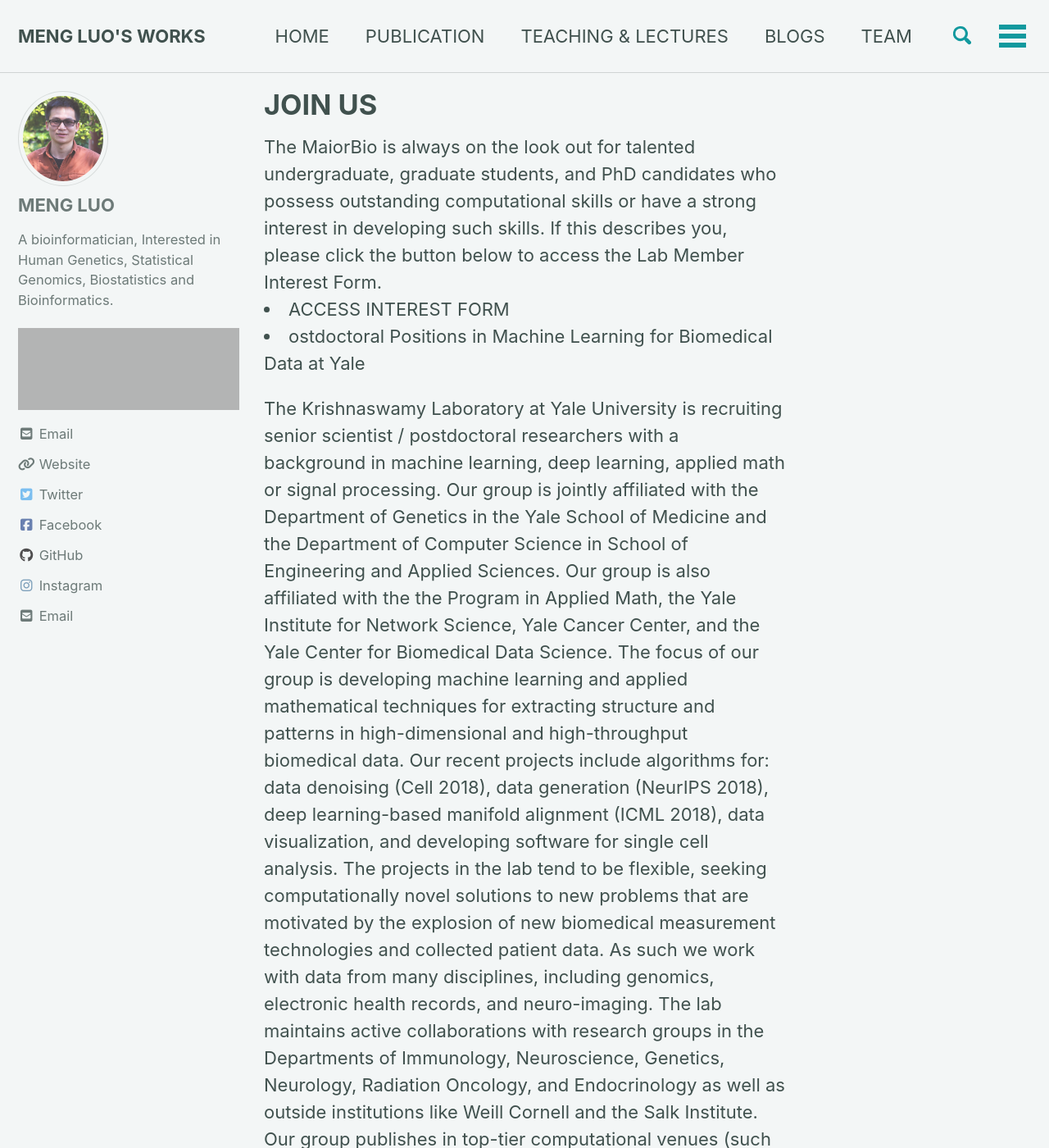
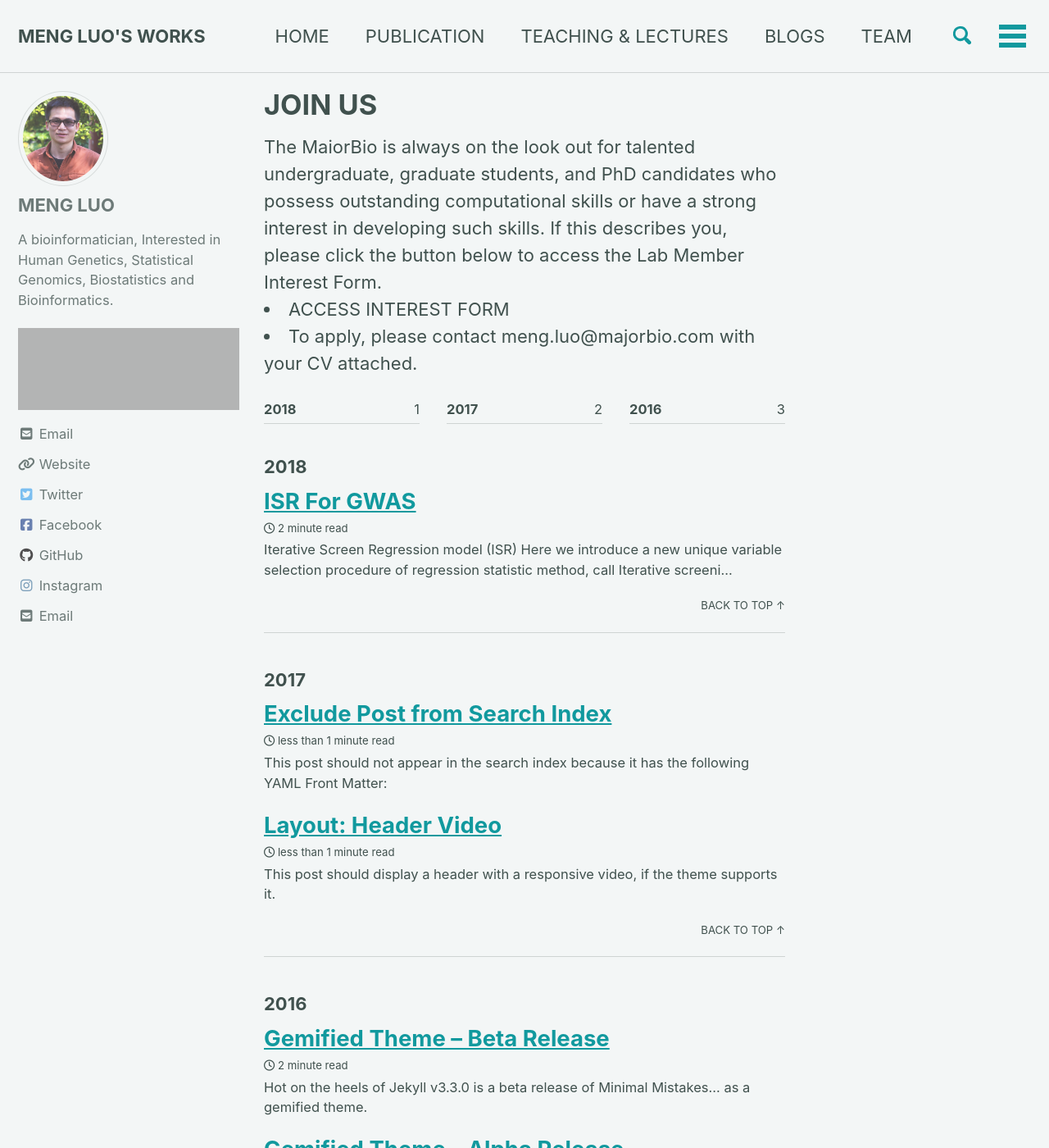
Before and after one commit to czheluo/blogs, a Jekyll site: the page built from _pages/joinus.html, in a window 1280 px wide and 1400 px high. Shown: the whole window at 82% size. Built offline with Jekyll 4.4.1, drawn with Linux system fonts in a browser that asks for light colours; cached includes are drawn as plain includes; nearby versions of some CDN libraries; a script that is not in the unit is left out; comment, search, counter and statistics services are not loaded; some of the changed text lies outside the part shown; grey boxes are pictures that could not be loaded.

Commit message:
Update joinus.html

```diff
--- a/_pages/joinus.html
+++ b/_pages/joinus.html
@@ -13,13 +13,4 @@ author_profile: true
 
 <li>ACCESS INTEREST FORM</li>
 
-<li>ostdoctoral Positions in Machine Learning for Biomedical Data at Yale</li>
-<p>The Krishnaswamy Laboratory at Yale University is recruiting senior scientist / postdoctoral researchers with a background in machine learning, deep learning, applied math or signal processing.  Our group is jointly affiliated with the Department of Genetics in the Yale School of Medicine and the Department of Computer Science in School of Engineering and Applied Sciences. Our group is also affiliated with the the Program in Applied Math, the Yale Institute for Network Science, Yale Cancer Center, and the Yale Center for Biomedical Data Science.
-
-The focus of our group is developing machine learning and applied mathematical techniques for extracting structure and patterns in high-dimensional and high-throughput biomedical data. Our recent projects include algorithms for: data denoising (Cell 2018), data generation (NeurIPS 2018), deep learning-based manifold alignment (ICML 2018), data visualization, and developing software for single cell analysis. The projects in the lab tend to be flexible, seeking computationally novel solutions to new problems that are motivated by the explosion of new biomedical measurement technologies and collected patient data. As such we work with data from many disciplines, including genomics, electronic health records, and neuro-imaging.
-
-The lab maintains active collaborations with research groups in the Departments of Immunology, Neuroscience, Genetics, Neurology, Radiation Oncology, and Endocrinology as well as outside institutions like Weill Cornell and the Salk Institute. Our group publishes in top-tier computational venues (such as NeurIPS and ICML) and biomedical journals (such as Cell and Nature family journals).
-
-Candidates who apply should have a Ph.D. in Computer Science, Electrical Engineering, Applied Mathematics or related field. Prior experience in biological research is not required, but interest in collaborating with biologists and physicians is essential.</p>
-
-<li>To apply, please contact smita.krishnaswamy@yale.edu with your CV attached. </li>
+<li>To apply, please contact meng.luo@majorbio.com with your CV attached. </li>
```
